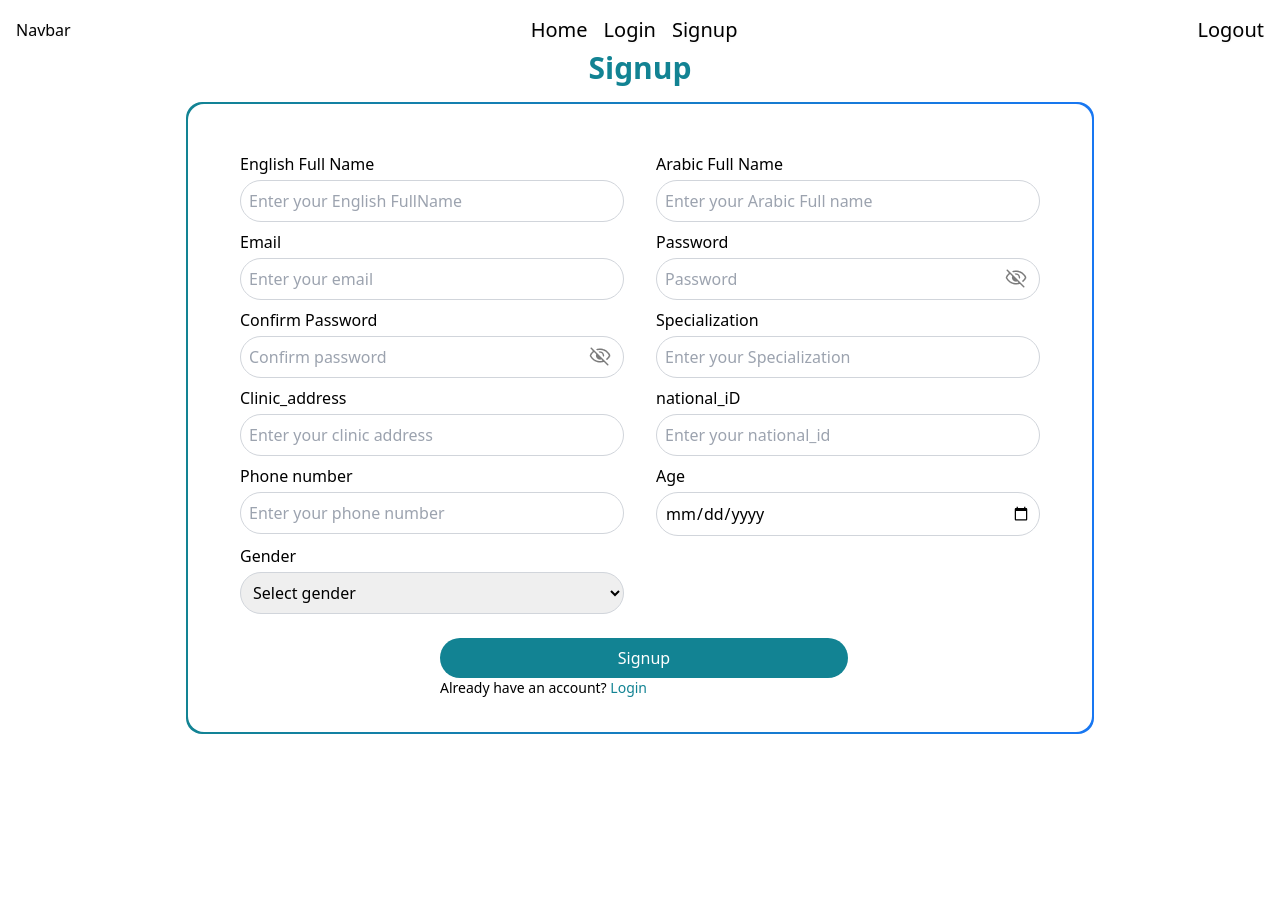
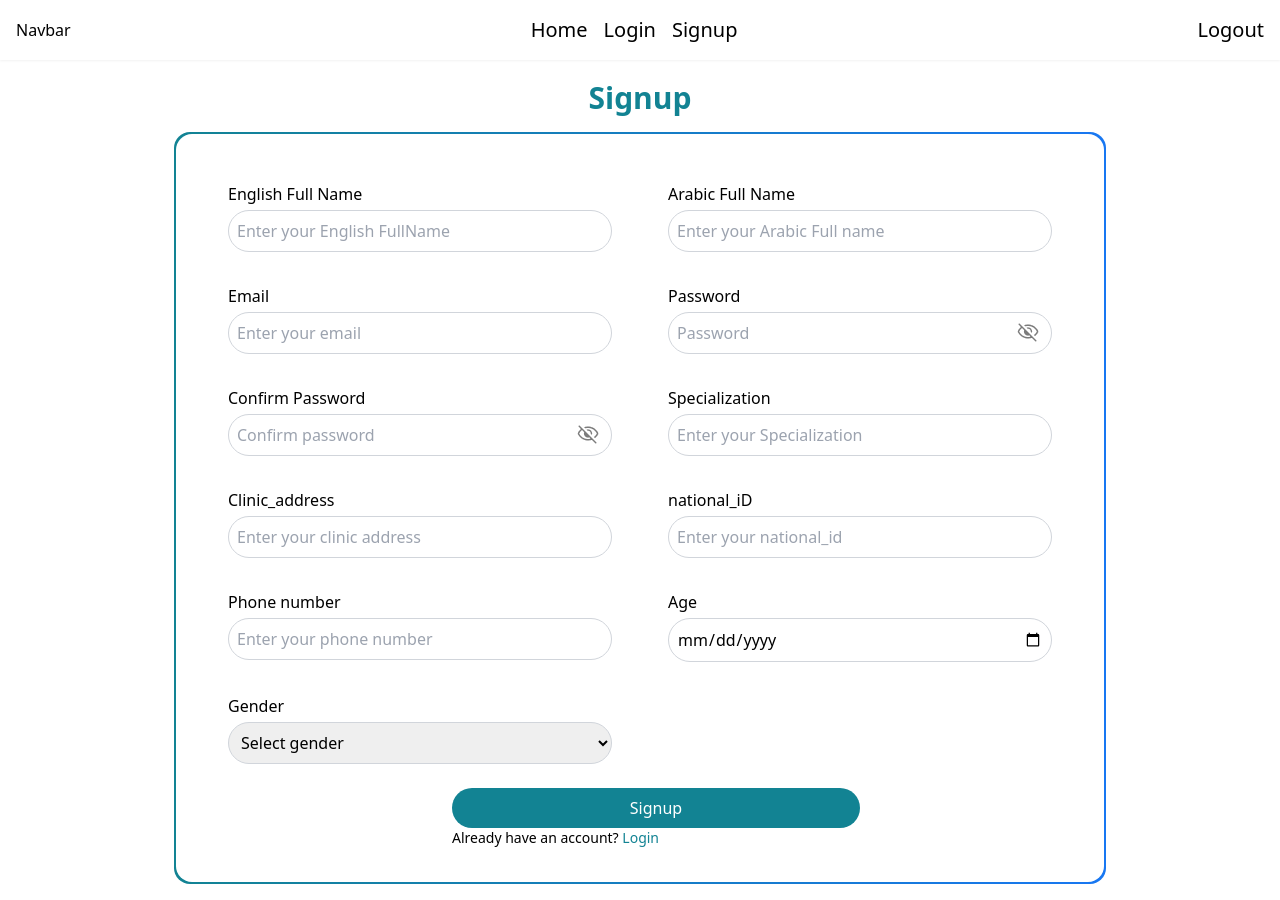
Before and after one commit to Medical-Society/Doctor-Website, a React (Vite) app: page /signup in a window 1280 px wide. Before the commit the page ends 800 px from the top, so only its background shows below. Built offline with nearby package versions, Linux system fonts and the light colour scheme.

Commit message:
Refactor authentication logic and update cookies handling

```diff
--- a/src/App.tsx
+++ b/src/App.tsx
@@ -9,13 +9,14 @@ function App() {
   const { setAuth } = useAuth()
 
   useEffect(() => {
-      const token = Cookies.get('auth')
-      const doctor = Cookies.get('doctor')
+      const token = Cookies.get('token');
+      const doctor = Cookies.get('doctor');
       if (token && doctor) {
-          setAuth({ token, doctor })
-      }
-      else {
-          setAuth({ token: '', doctor: null })
+          setAuth({
+              token,
+              doctor: JSON.parse(doctor)
+
+          });
       }
   }, [])
 
--- a/src/Components/Navbar.tsx
+++ b/src/Components/Navbar.tsx
@@ -1,5 +1,6 @@
 import { NavLink } from "react-router-dom"
 import { useAuth } from "../hooks/useAuth"
+import Cookies from 'js-cookie'
 interface IProps {
 
 }
@@ -11,11 +12,31 @@ const Navbar = ({}: IProps) => {
   const handleLogout = () => {
     setAuth({
       token: '',
-      doctor: null
+      doctor: {
+        _id: '',
+        englishFullName: '',
+        arabicFullName: '',
+        email: '',
+        password: '',
+        specialization: '',
+        clinicAddress: '',
+        nationalID: '',
+        phoneNumber: '',
+        age: 0,
+        createdAt: '',
+        updatedAt: '',
+        status: '',
+        gender: '',
+        isVerified: false,
+        __v: 0
+      }
     });
+    Cookies.remove('token');
+    Cookies.remove('doctor');
+
   }
   return (
-    <div className="fixed top-0 z-2 left-0 w-full drop-shadow-sm p-4 flex justify-between items-center">
+    <div className="fixed top-0 z-2 left-0 w-full drop-shadow-sm p-4 flex justify-between items-center backdropfilter backdrop-blur-lg bg-white">
       <h1 className="text-black">Navbar</h1>
         <div className="flex gap-4">
             <NavLink to="/" className="text-xl text-black hover:text-primary active:text-primary">Home</NavLink>
--- a/src/context/AuthProvider.tsx
+++ b/src/context/AuthProvider.tsx
@@ -6,7 +6,7 @@ interface IAuthContext {
     setAuth: (auth: IAuth) => void;
 }
 
-const defaultUser = {
+const defaultDoctor = {
     _id: "",
     englishFullName: "",
     arabicFullName: "",
@@ -28,7 +28,7 @@ const defaultUser = {
 const AuthContext = createContext<IAuthContext>({
     auth: {
         token: "",
-        user: defaultUser
+        doctor: defaultDoctor
     },
     setAuth: () => { }
 });
@@ -36,7 +36,7 @@ const AuthContext = createContext<IAuthContext>({
 export const AuthProvider = ({ children }: { children: ReactNode }) => {
     const [auth, setAuth] = useState<IAuth>({
         token: "",
-        user: defaultUser
+        doctor: defaultDoctor
     });
 
     return (
--- a/src/hooks/useAuth.tsx
+++ b/src/hooks/useAuth.tsx
@@ -1,9 +1,9 @@
 import { useContext } from "react";
 import AuthContext from "../context/AuthProvider";
-
+import { IAuth } from "../interfaces/IAuth";
 interface IAuthContext {
-    auth: any;
-    setAuth: (auth: any) => void;
+    auth: IAuth;
+    setAuth: (auth: IAuth) => void;
 }
 
 export const useAuth = (): IAuthContext => {
--- a/src/interfaces/IAuth.tsx
+++ b/src/interfaces/IAuth.tsx
@@ -19,5 +19,5 @@ interface IDoctor {
 
 export interface IAuth{
     token: string;
-    user: IDoctor;
+    doctor: IDoctor;
 }
--- a/src/pages/Login.tsx
+++ b/src/pages/Login.tsx
@@ -37,8 +37,8 @@ const Login = () => {
         token: res.data.token,
         doctor: res.data.doctor
       });
-      Cookies.set('auth', res.data.token, { secure: true, sameSite: 'strict' });
-      Cookies.set('doctor', res.data.doctor, { secure: true, sameSite: 'strict' });
+      Cookies.set('token', res.data.token);
+      Cookies.set('doctor', JSON.stringify(res.data.doctor));
     } catch (error: any) {
       toast.error(error.response?.data?.message || "An error occurred");
     } finally {
--- a/src/pages/Signup.tsx
+++ b/src/pages/Signup.tsx
@@ -96,11 +96,14 @@ const renderFormInputList = FormInputlist.map(input => (
 ));
 
 return (
-    <div className="min-h-screen flex justify-center items-center">
+    <div className="flex justify-center items-center mt-20">
       <div className="flex flex-col justify-center items-center">
         <h1 className="text-primary text-3xl font-bold mb-4">Signup</h1>
-        <div className="rounded-2xl bg-gradient-to-r from-primary to-secondary p-0.5 w-10/12 max-w-md lg:min-w-max mb-4">
-        <form className="grid grid-cols-1 lg:grid-cols-2 gap-2 bg-white rounded-2xl py-10 px-5 xl:px-10 xl:py-12 " onSubmit={handleSubmit}>
+        <div className="rounded-2xl bg-gradient-to-r from-primary to-secondary p-0.5 lg:min-w-max mb-4">
+        <form
+          className="grid grid-cols-1 lg:grid-cols-2 gap-8 bg-white rounded-2xl py-10 px-5 xl:px-10 xl:py-12"
+          onSubmit={handleSubmit}
+        >
           {renderFormInputList}
           <div className="relative lg:mt-20 lg:top-11 lg:left-25 lg:transform lg:-translate-x-1/2 lg:-translate-y-1/2">
             <Button text="Signup" disabled={isLoading} />
```
